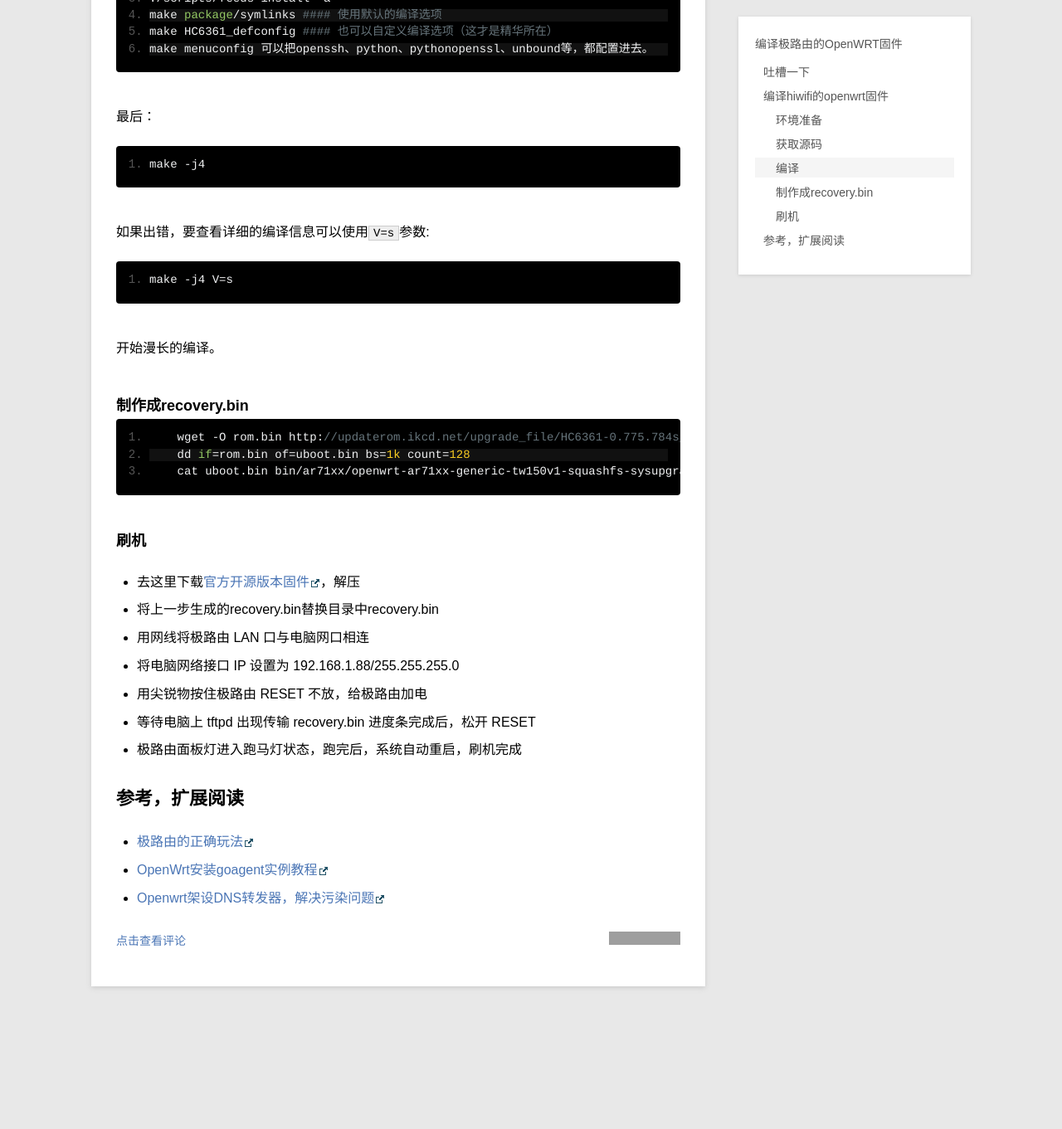
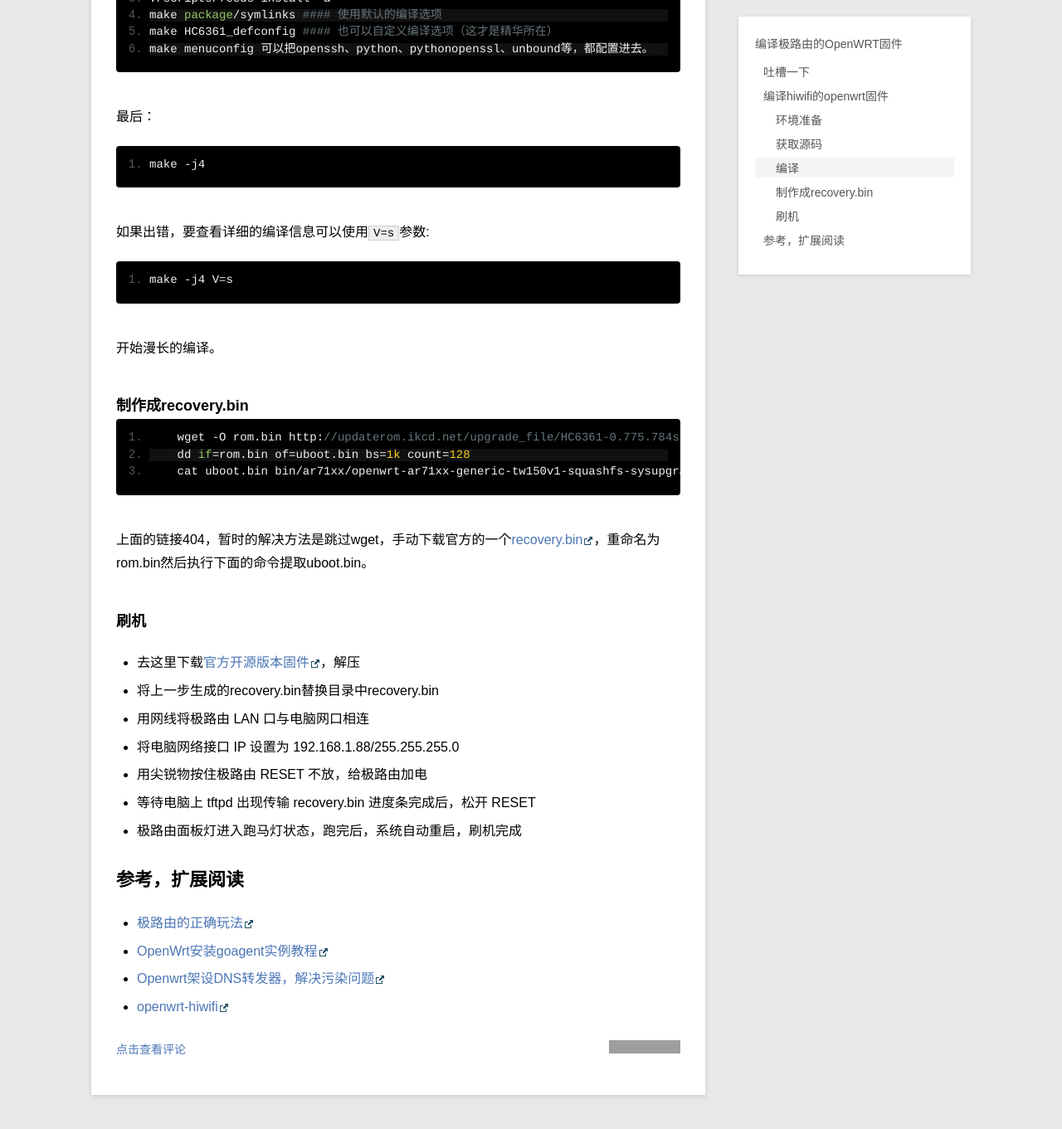
Before and after one commit to xapool/xapool.github.com, a Jekyll site: the page built from _posts/blog/2013-11-12-openwrt-for-hiwifi.md, in a window 1280 px wide and 1400 px high, scrolled down 1195 px. Shown: the top 1361 px of the window at 83% size. Built offline with Jekyll 4.4.1, drawn with Linux system fonts in a browser that asks for light colours; Markdown is read by kramdown in place of the engine named in the settings; before the commit the page ends 2464 px from its top, so only the background shows below that; grey boxes are pictures that could not be loaded.

Commit message:
update article

```diff
--- a/_posts/blog/2013-11-12-openwrt-for-hiwifi.md
+++ b/_posts/blog/2013-11-12-openwrt-for-hiwifi.md
@@ -49,6 +49,7 @@ description: 虽然被坑了，看习惯了塑料外壳的个子老大的路由
         dd if=rom.bin of=uboot.bin bs=1k count=128
         cat uboot.bin bin/ar71xx/openwrt-ar71xx-generic-tw150v1-squashfs-sysupgrade.bin >recovery.bin
 
+上面的链接404，暂时的解决方法是跳过wget，手动下载官方的一个[recovery.bin](http://bbs.hiwifi.com/thread-7710-1-1.html)，重命名为rom.bin然后执行下面的命令提取uboot.bin。
 ### 刷机
 * 去这里下载[官方开源版本固件](http://bbs.hiwifi.com/thread-7710-1-1.html)，解压
 * 将上一步生成的recovery.bin替换目录中recovery.bin
@@ -62,3 +63,4 @@ description: 虽然被坑了，看习惯了塑料外壳的个子老大的路由
 * [极路由的正确玩法](http://chaopeng.me/blog/2013/10/28/hiwifi.html)
 * [OpenWrt安装goagent实例教程](http://www.openwrt.org.cn/bbs/forum.php?mod=viewthread&tid=14193)
 * [Openwrt架设DNS转发器，解决污染问题 ](http://blog.csdn.net/conupefox/article/details/8557253)
+* [openwrt-hiwifi](https://code.google.com/p/openwrt-hiwifi/)
```
